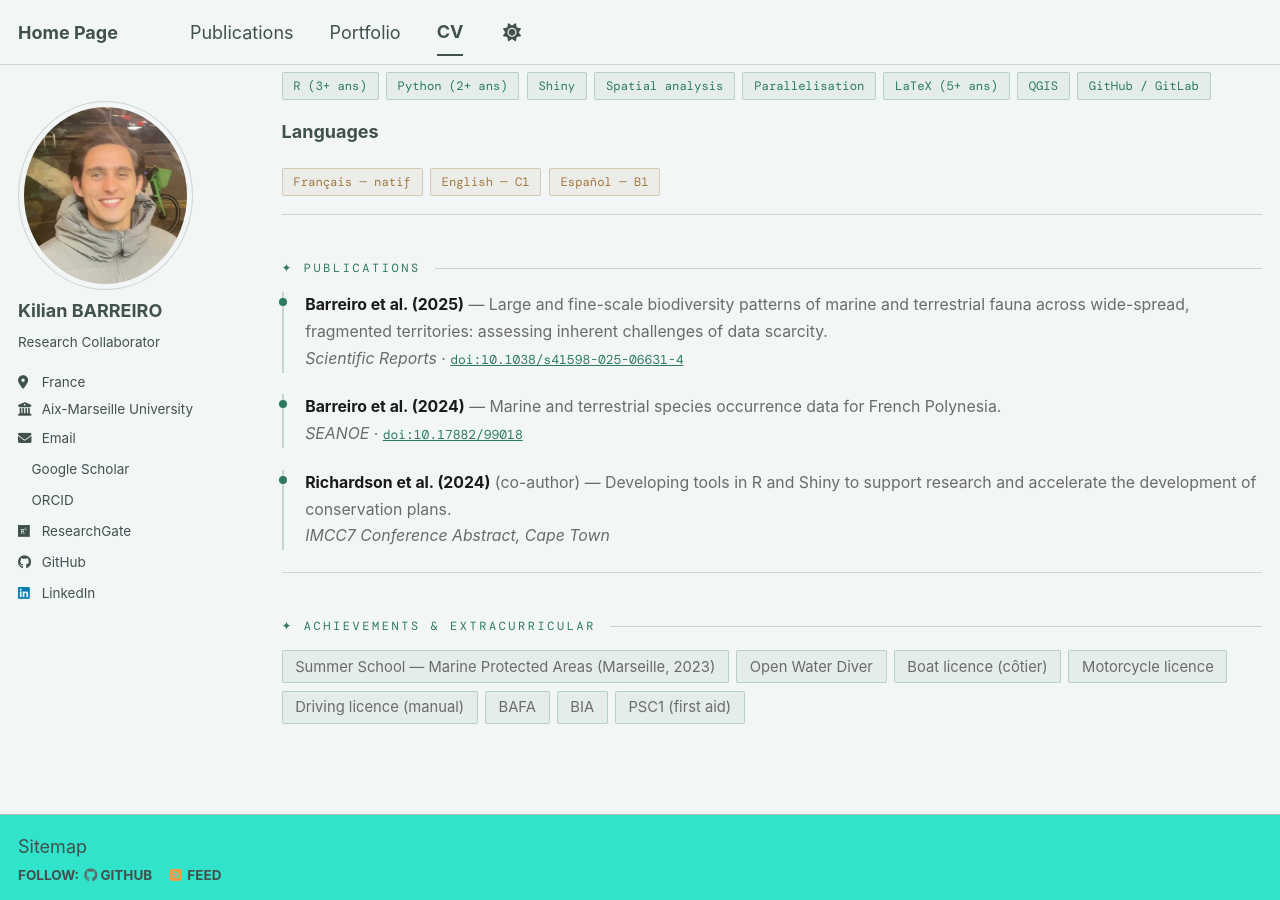
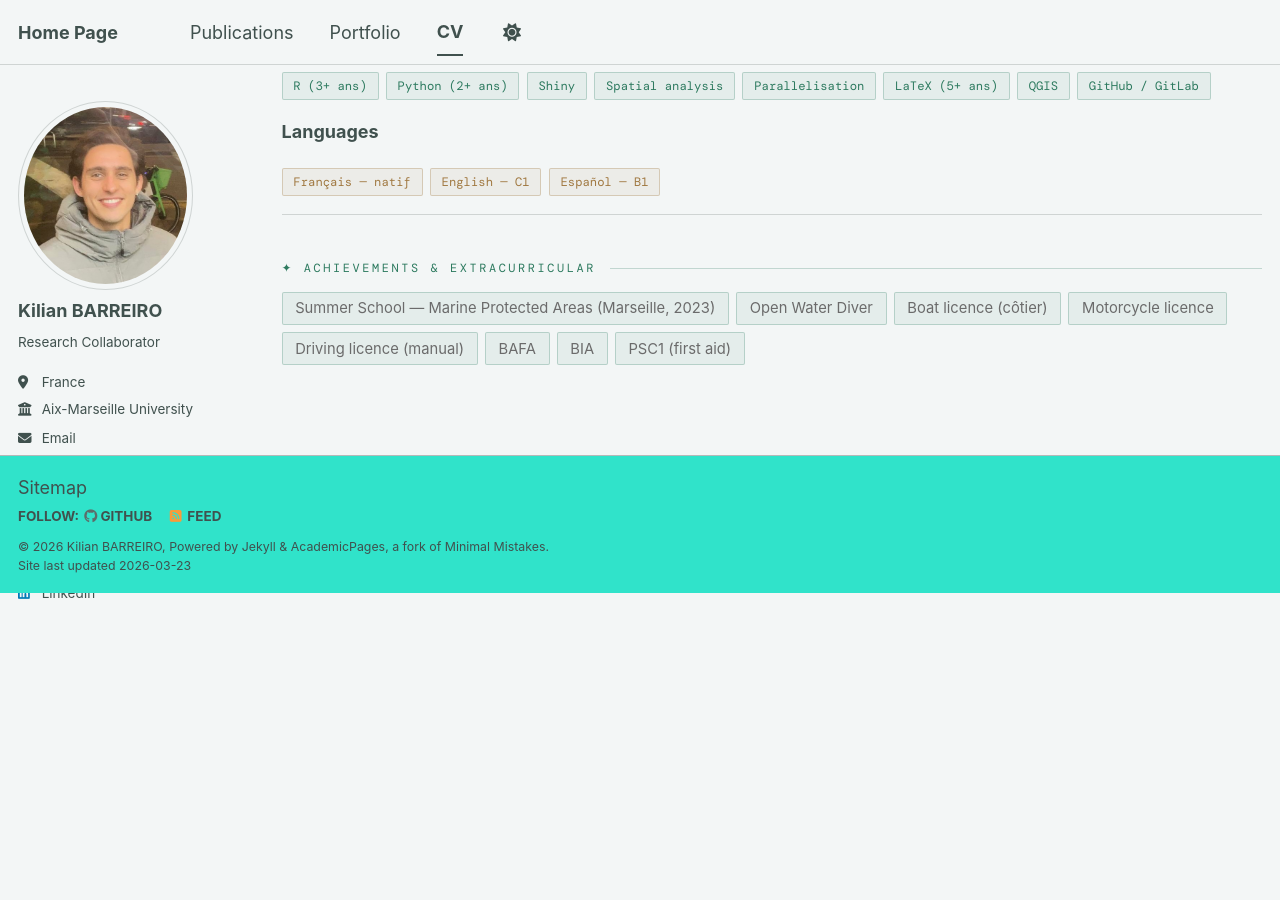
Before and after one commit to KilianBARREIRO/KilianBARREIRO.github.io, a Jekyll site: the page built from _pages/cv.md, in a window 1280 px wide and 900 px high, scrolled down 1765 px. Built offline with Jekyll 4.4.1, drawn with Linux system fonts in a browser that asks for light colours; some web fonts are replaced; a script bundle is joined from its source files by our own code; library files that are not in the unit come from our copies; after the commit the page ends 2358 px from its top, so only the background shows below that.

Commit message:
update
remove publi from cv section and remove download paper clickable link from publi section dataset paper

```diff
--- a/_pages/cv.md
+++ b/_pages/cv.md
@@ -294,25 +294,6 @@ redirect_from:
 
 ---
 
-<p class="kb-section-label">✦ Publications</p>
-
-<div class="kb-publi-item">
-  <strong>Barreiro et al. (2025)</strong> — Large and fine-scale biodiversity patterns of marine and terrestrial fauna across wide-spread, fragmented territories: assessing inherent challenges of data scarcity.<br>
-  <em>Scientific Reports</em> · <a href="https://doi.org/10.1038/s41598-025-06631-4">doi:10.1038/s41598-025-06631-4</a>
-</div>
-
-<div class="kb-publi-item">
-  <strong>Barreiro et al. (2024)</strong> — Marine and terrestrial species occurrence data for French Polynesia.<br>
-  <em>SEANOE</em> · <a href="https://doi.org/10.17882/99018">doi:10.17882/99018</a>
-</div>
-
-<div class="kb-publi-item">
-  <strong>Richardson et al. (2024)</strong> (co-author) — Developing tools in R and Shiny to support research and accelerate the development of conservation plans.<br>
-  <em>IMCC7 Conference Abstract, Cape Town</em>
-</div>
-
----
-
 <p class="kb-section-label">✦ Achievements &amp; Extracurricular</p>
 
 <div class="kb-achieve-grid">
```
Also changed, not shown: _publications/2024 Dataset Barreiro et al. French Polynesia Animal Biodiversity.md (+0 -1 lines).
